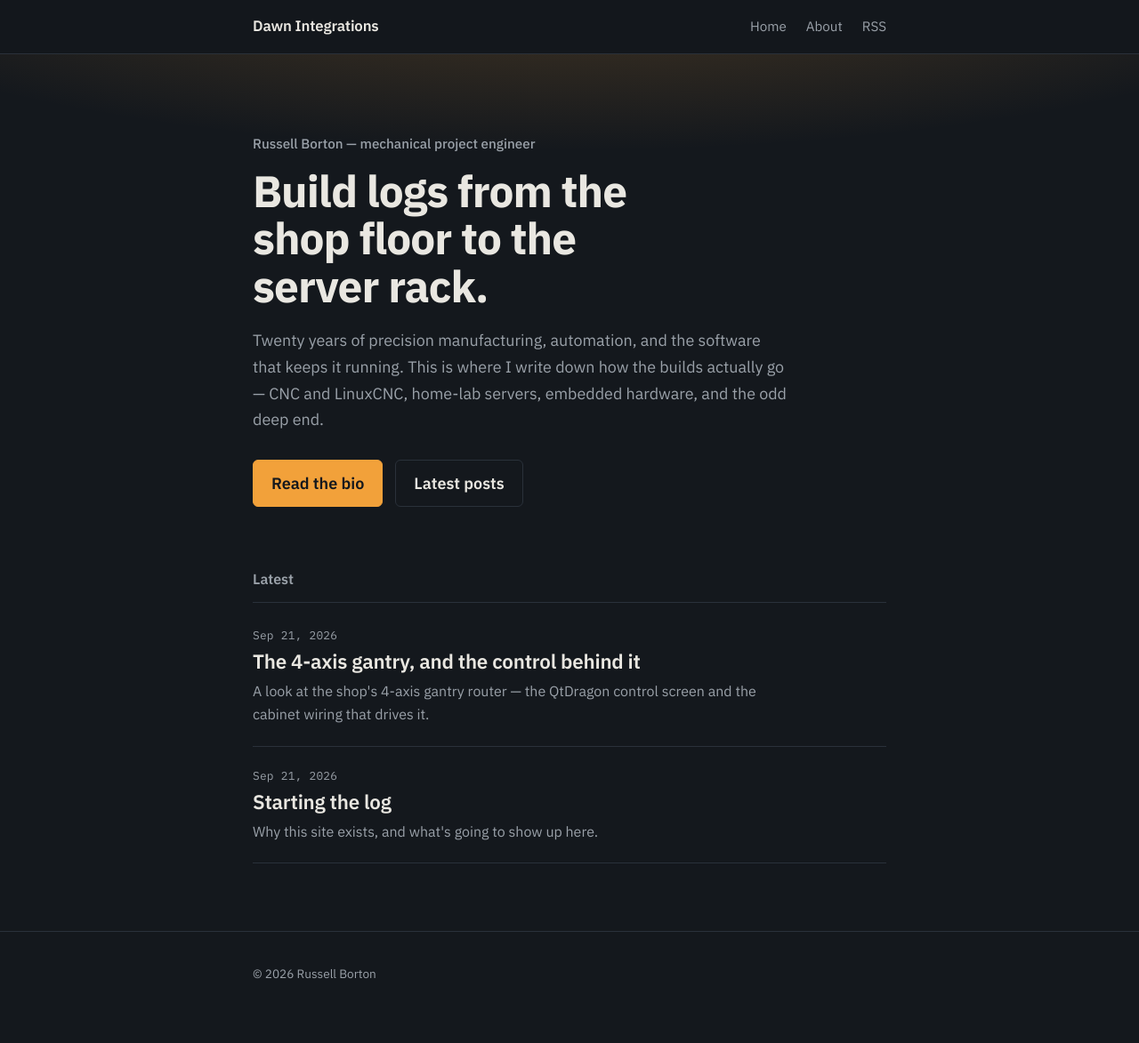
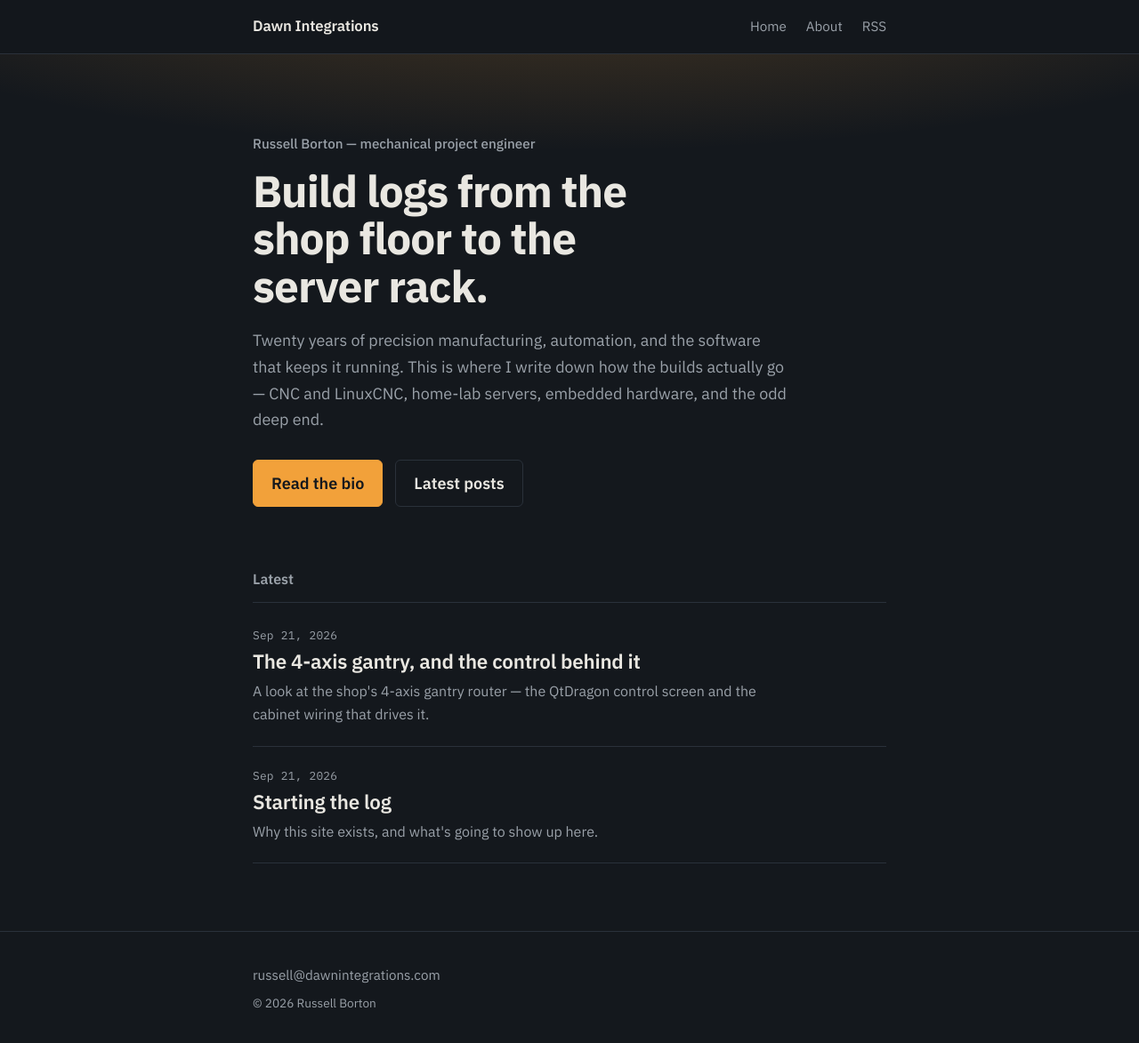
Before and after one commit to run-n-play/dawnintegrations, a Jekyll site: the page built from index.html, in a window 1280 px wide and 1187 px high. Shown: the top 1173 px of the window at 89% size. Built offline with Jekyll 4.4.1, drawn with Linux system fonts in a browser that asks for light colours.

Commit message:
added email

```diff
--- a/_includes/footer.html
+++ b/_includes/footer.html
@@ -1,5 +1,6 @@
 <footer class="site-footer">
   <div class="wrap">
+    <p class="contact"><a href="mailto:russell@dawnintegrations.com">russell@dawnintegrations.com</a></p>
     <p class="fine">&copy; {{ 'now' | date: "%Y" }} Russell Borton</p>
   </div>
 </footer>
```
